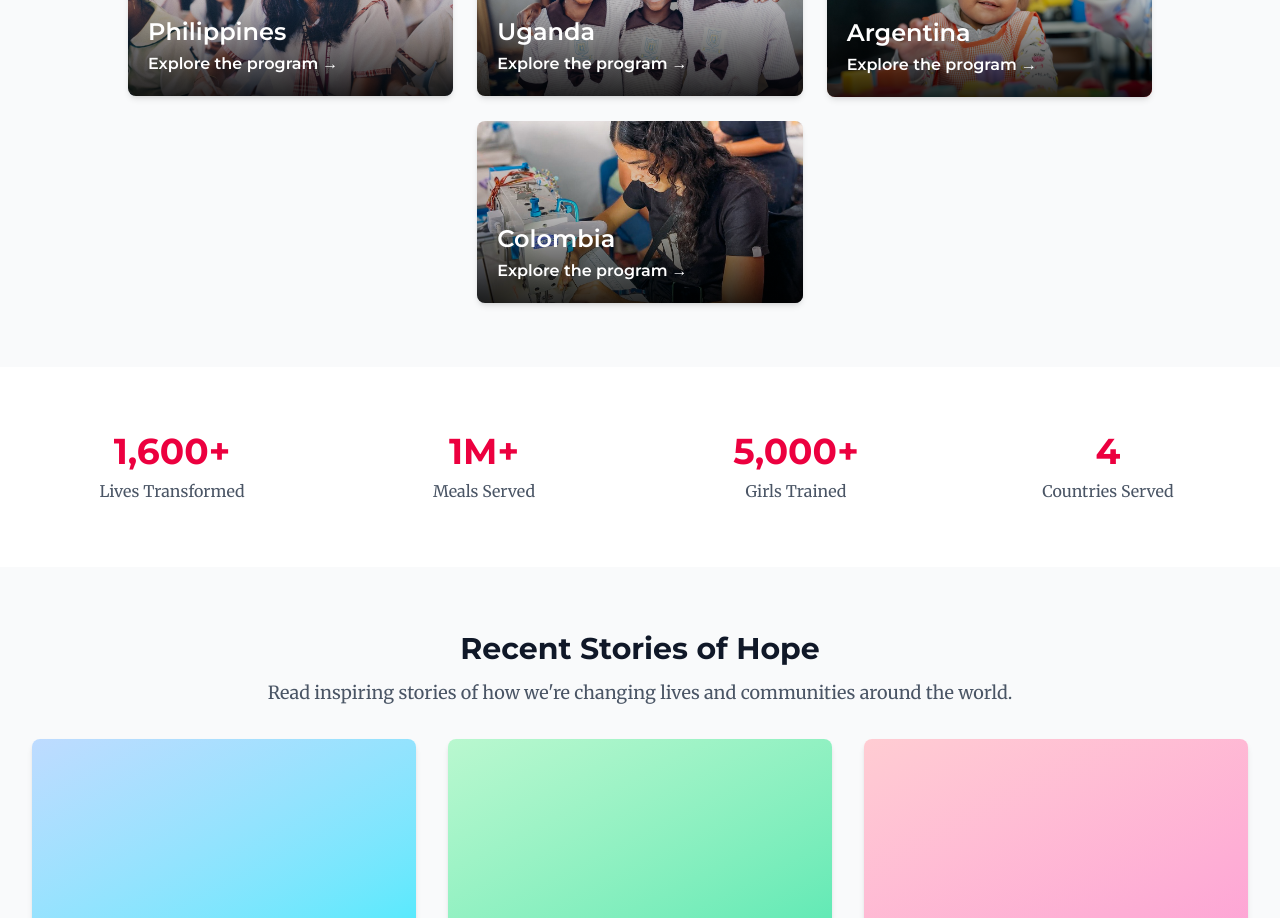
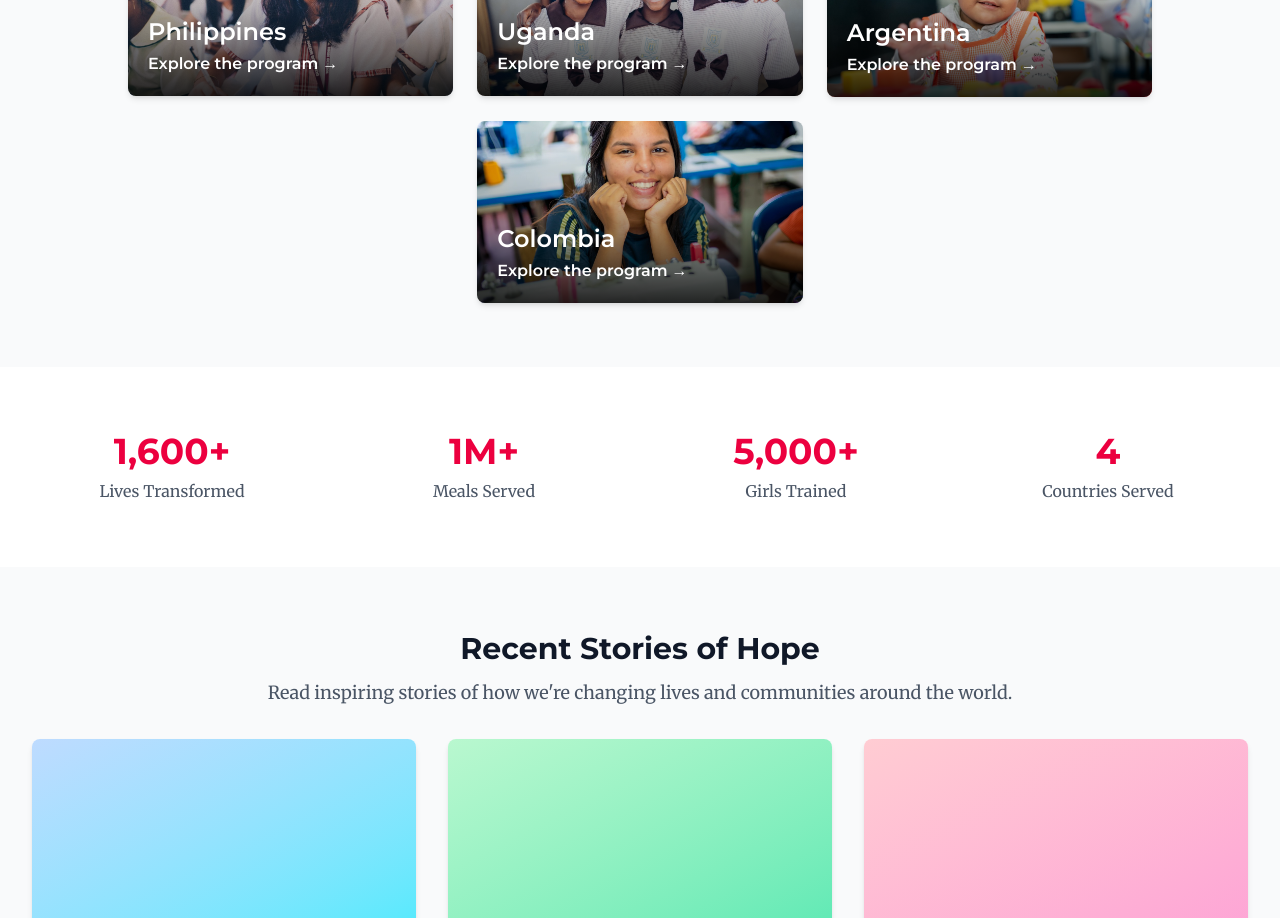
Before and after one commit to Peace-Gospel-International/shehashope, a Next.js app: page / in a window 1280 px wide. Shown: the part 2700-3618 px from the top of the page. Built offline with nearby package versions, Linux system fonts and the light colour scheme.

Commit message:
Replace Colombia program photo

```diff
--- a/app/programs/programs.ts
+++ b/app/programs/programs.ts
@@ -50,8 +50,9 @@ export const programs: Program[] = [
   {
     slug: 'colombia',
     name: 'Colombia',
-    imageSrc: '/images/where-we-work/colombia-sewing.jpg',
-    imageAlt: 'Student sewing at a skills-training program in Colombia',
+    imageSrc: '/images/where-we-work/colombia-sewing-student.jpg',
+    imageAlt: 'Smiling student seated at a sewing machine in Colombia',
+    imageClassName: 'object-[center_43%]',
   },
 ];
 
```
Also changed, not shown: public/images/where-we-work/colombia-sewing-student.jpg (added), public/images/where-we-work/colombia-sewing.jpg (deleted).
